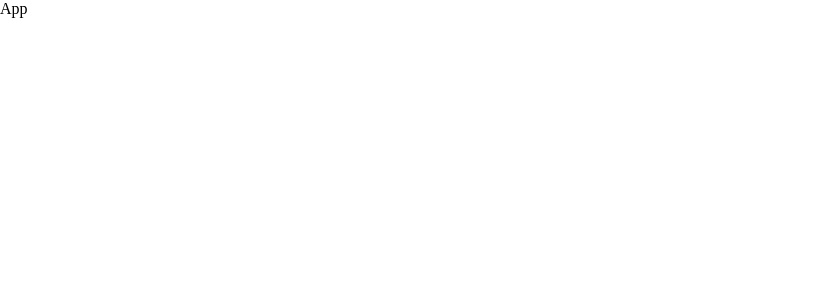
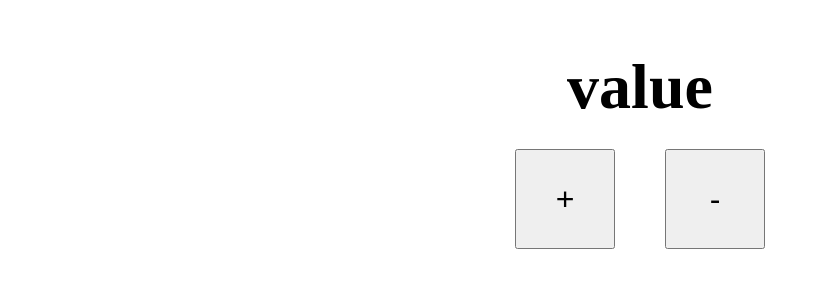
Before and after one commit to beginner1986/ReactReduxTraining, a React (Create React App) app: page / in a window 1280 px wide. Shown: the top 300 px of the page, without its empty margins (0-827 px from the left). Built offline with nearby package versions, Linux system fonts and the light colour scheme.

Commit message:
Counter content added

```diff
--- a/package.json
+++ b/package.json
@@ -3,6 +3,7 @@
   "version": "0.1.0",
   "private": true,
   "dependencies": {
+    "@reduxjs/toolkit": "^1.9.5",
     "@testing-library/jest-dom": "^5.17.0",
     "@testing-library/react": "^13.4.0",
     "@testing-library/user-event": "^13.5.0",
--- /dev/null
+++ b/src/features/Counter.tsx
@@ -0,0 +1,11 @@
+export default function Counter() {
+    return (
+        <div id='counter'>
+            <h1>value</h1>
+            <div>
+                <button className='btn'>+</button>
+                <button className='btn'>-</button>
+            </div>
+        </div>
+    )
+}
--- a/src/layout/App.tsx
+++ b/src/layout/App.tsx
@@ -1,9 +1,10 @@
+import { Outlet } from 'react-router-dom';
 import './styles.css';
 
 function App() {
   return (
     <div>
-      App
+      <Outlet />
     </div>
   );
 }
--- a/src/layout/styles.css
+++ b/src/layout/styles.css
@@ -2,3 +2,20 @@
   margin: 0;
   padding: 0;
 }
+
+.btn {
+  width: 100px;
+  height: 100px;
+  margin: 25px;
+  font-size: xx-large;
+}
+
+#counter {
+  font-size: xx-large;
+  display: flex;
+  flex-direction: column;
+  align-items: center;
+  justify-content: center;
+  margin: 25px;
+  padding: 25px;
+}
--- a/src/router/reutes.tsx
+++ b/src/router/reutes.tsx
@@ -1,9 +1,13 @@
 import { createBrowserRouter } from "react-router-dom";
 import App from "../layout/App";
+import Counter from "../features/Counter";
 
 export const router = createBrowserRouter([
     {
         path: '/',
-        element: <App />
+        element: <App />,
+        children: [
+            { path: '', element: <Counter /> }
+        ]
     }
 ])
```
Also changed, not shown: 1 other file (tests, documents, lock files or other folders).
